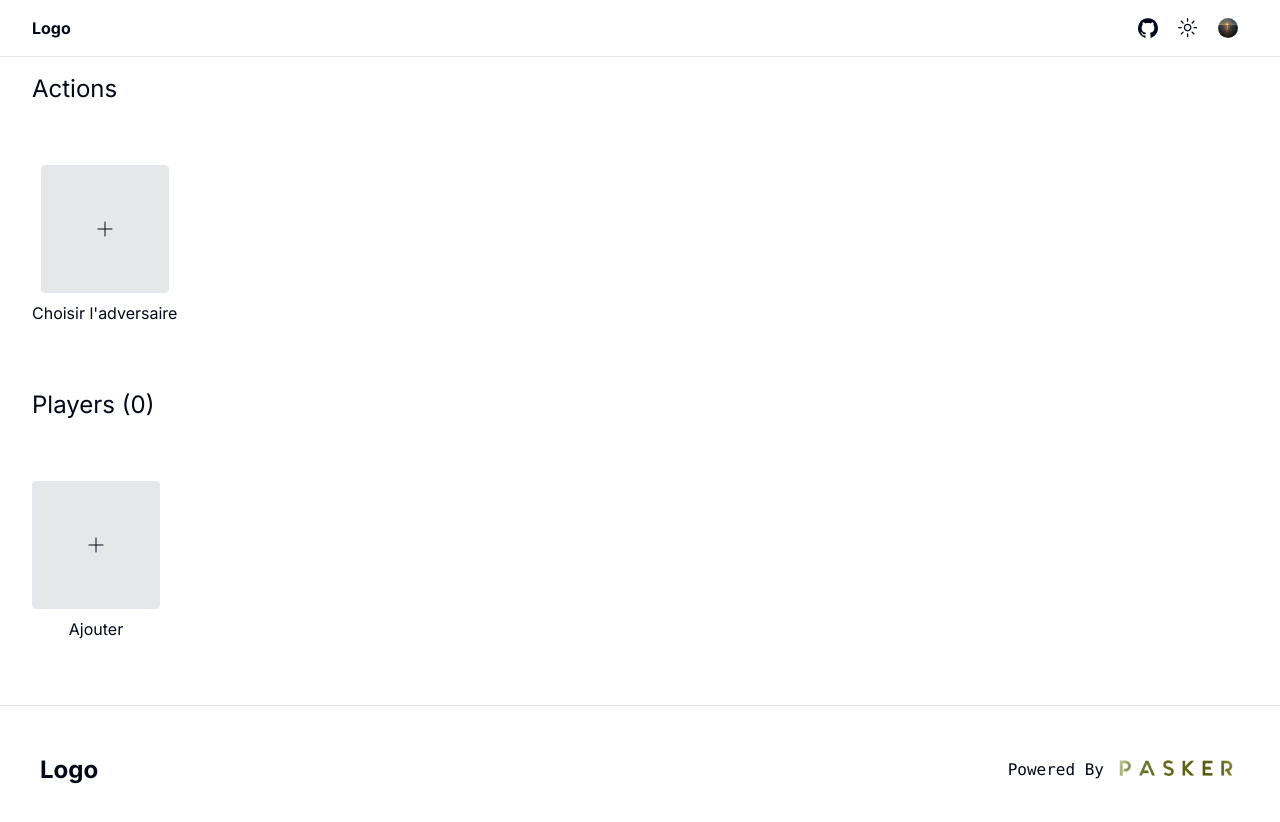
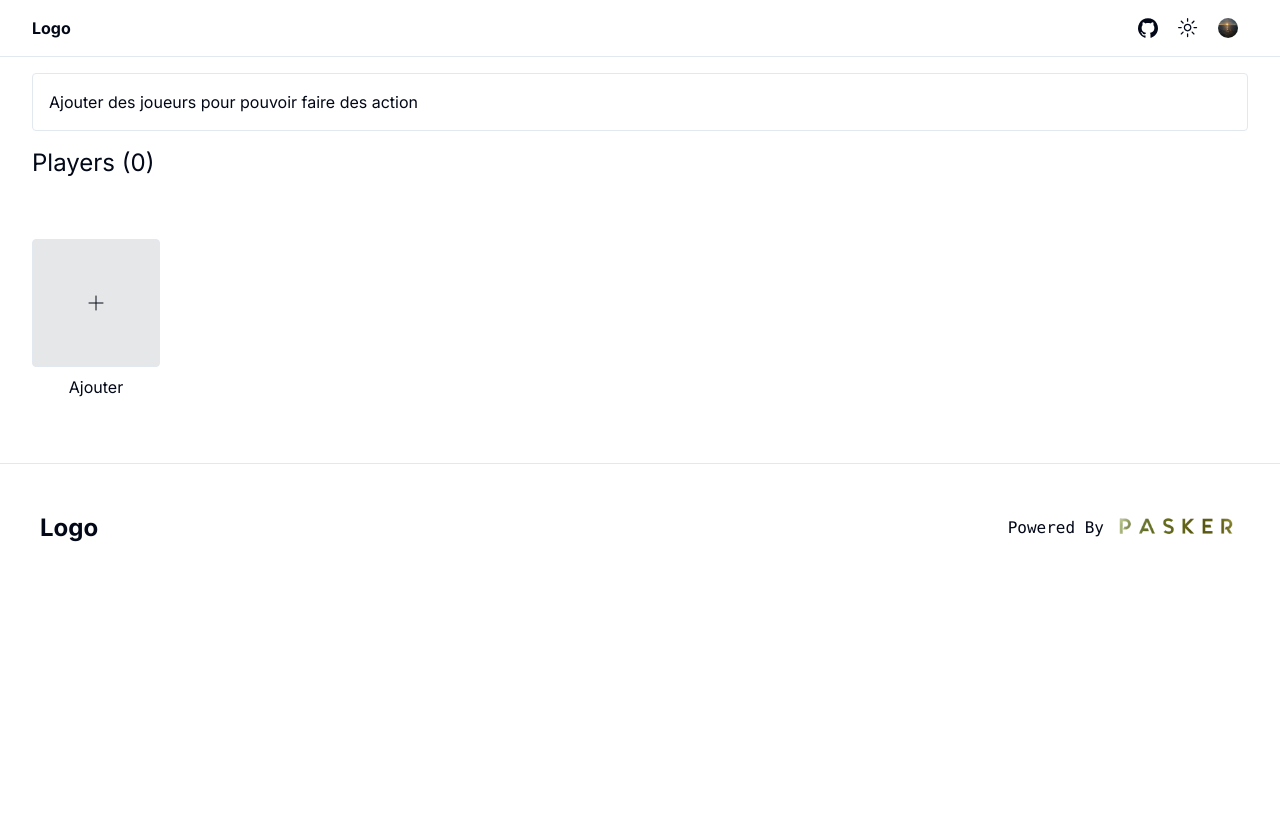
Before and after one commit to SergeMezui16/player-random-picker, a Next.js app: page / in a window 1280 px wide. Shown: the top 822 px of the page. After the commit the page ends 800 px from the top, so only its background shows below. Built offline with nearby package versions, Linux system fonts and the light colour scheme.

Commit message:
Add: text if there is not enough player

```diff
--- a/src/components/organism/action-section.tsx
+++ b/src/components/organism/action-section.tsx
@@ -6,6 +6,17 @@ import { useState } from 'react';
 
 export const ActionSection = () => {
   const [open, setOpen] = useState(false);
+  const { players } = usePlayers();
+
+  if (players.length < 2)
+    return (
+      <div className='container mx-auto my-4'>
+        <p className='rounded border bg-card p-4 text-card-foreground'>
+          Ajouter des joueurs pour pouvoir faire des action
+        </p>
+      </div>
+    );
+
   return (
     <div className='container mx-auto my-4 flex flex-col gap-3'>
       <h1 className='text-2xl'>Actions</h1>
```
